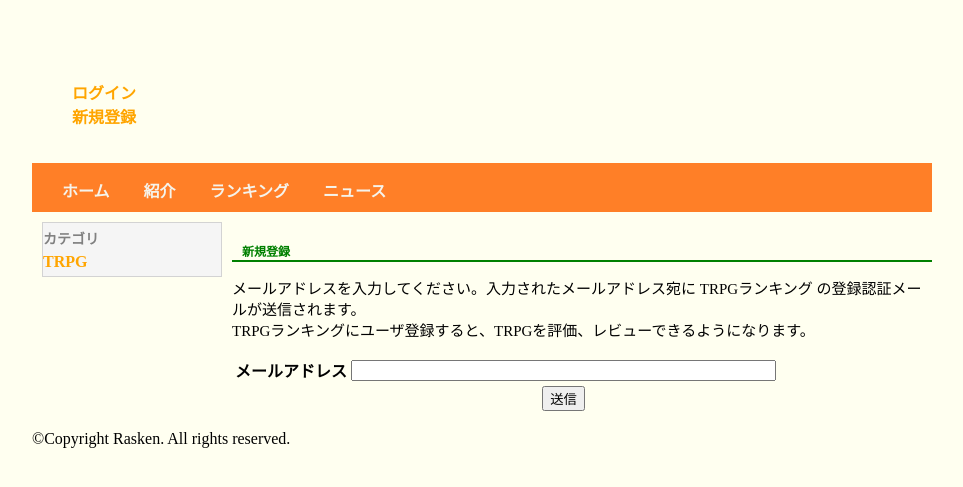
After one commit to rasken2003/trpg-ranking, a CakePHP app: the page made by app/View/TmpUsers/regist.ctp in a window 1280 px wide. The commit adds this page. Shown: the top 487 px of the page, without its empty margins (158-1121 px from the left). Run offline with PHP 8.4 and a stand-in for CakePHP, Linux system fonts and the light colour scheme; the template is opened without the code that fills it, so the values that code supplies are empty; form fields are guessed from the names that the template uses; some libraries are stand-ins or nearby versions.

Commit message:
メール送信以外の制御はできた。

```diff
--- a/app/View/Layouts/default.ctp
+++ b/app/View/Layouts/default.ctp
@@ -35,7 +35,7 @@
 		<div id="logo_login_right">
 			<ul id="login">
 				<li><a href="login.html">ログイン</a></li>
-				<li><a href="userregist.html">新規登録</a></li>
+				<li><?php echo($this->Html->link('新規登録', '/tmp_users/regist')); ?></li>
 			</ul>
 		</div>
 	</div>
--- /dev/null
+++ b/app/View/TmpUsers/regist.ctp
@@ -0,0 +1,24 @@
+<h2 id="tmp_users_regist">新規登録</h2>
+<?php echo $this->Form->create('TmpUser'); ?>
+<p class="message">
+	メールアドレスを入力してください。入力されたメールアドレス宛に TRPGランキング の登録認証メールが送信されます。<br>
+	TRPGランキングにユーザ登録すると、TRPGを評価、レビューできるようになります。<br>
+</p>
+<table>
+	<tr>
+		<th>
+			<?php echo($this->Form->label('email', 'メールアドレス')); ?>
+		</th>
+		<td>
+			<?php echo($this->Form->text('email', array('size' => '50', 'maxlength' => '255'))); ?>
+			<?php echo($this->Form->error('email')); ?>
+		</td>
+	</tr>
+	<tr>
+		<th>
+		</th>
+		<td style="text-align: center;">
+			<?php echo($this->Form->end('送信')); ?>
+		</td>
+	</tr>
+</table>
--- /dev/null
+++ b/app/View/TmpUsers/success.ctp
@@ -0,0 +1,6 @@
+<h2 id="tmp_users_regist">新規登録</h2>
+<?php echo $this->Form->create('TmpUser'); ?>
+<p class="message">
+	登録認証メールを送信いたしました。<br>
+	メールに記載されている正式登録用URLからアクセスし、正式登録を行ってください。<br>
+</p>
--- a/app/webroot/css/style.css
+++ b/app/webroot/css/style.css
@@ -63,7 +63,7 @@ h2 {
 #login {
 	margin: 0 0 0 0;
 /* 第1弾 */
-	visibility: hidden;
+//	visibility: hidden;
 }
 #login li {
 	list-style-type: none;
@@ -317,3 +317,7 @@ img {
 	width: 200px;
 	text-align: center;
 }
+
+.message {
+	font-size: 15px;
+}
```
Also changed, not shown: app/Controller/TmpUsersController.php (added, +57 -0 lines), app/Model/TmpUser.php (added, +17 -0 lines).
